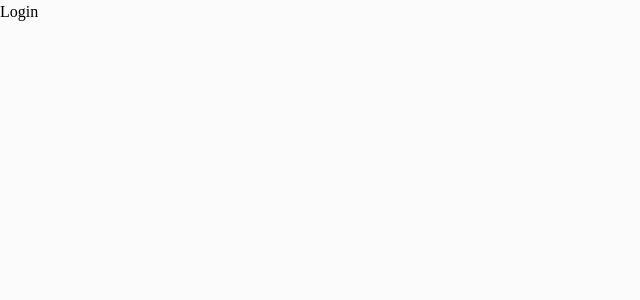
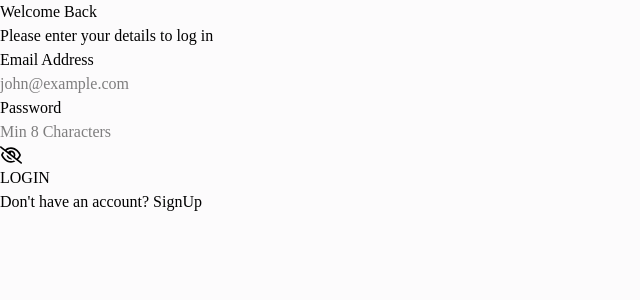
Before and after one commit to MayankSikkalwar/ai-interview-prep-app, a React (Vite) app in the folder frontend/ai-interview-prep-app/: page /login in a window 1280 px wide. Shown: the top 300 px of the page, without its empty margins (0-640 px from the left). Built offline with nearby package versions, Linux system fonts and the light colour scheme.

Commit message:
added Login page form

```diff
--- /dev/null
+++ b/frontend/ai-interview-prep-app/src/components/Inputs/Input.jsx
@@ -0,0 +1,45 @@
+import React, { useState } from "react";
+import { FaRegEye, FaRegEyeSlash } from "react-icons/fa6";
+const Input = ({ value, onChange, label, placeholder, type }) => {
+  const [showPassword, setShowPassword] = useState(false);
+
+  const toggleShowPassword = () => {
+    setShowPassword(!showPassword);
+  };
+  return (
+    <div>
+      <label className="text-[13px] text-slate-800">{label}</label>
+
+      <div className="input-box">
+        <input
+          type={
+            type === "password" ? (showPassword ? "text" : "password") : type
+          }
+          placeholder={placeholder}
+          className="w-full bg-transparent outline-none"
+          value={value}
+          onChange={(e) => onChange(e)}
+        />
+        {type === "password" && (
+          <>
+            {showPassword ? (
+              <FaRegEye
+                size={22}
+                className="text-primary cursor-pointer"
+                onClick={() => toggleShowPassword()}
+              />
+            ) : (
+              <FaRegEyeSlash
+                size={22}
+                className="text-slate-400 cursor-pointer"
+                onClick={() => toggleShowPassword()}
+              />
+            )}
+          </>
+        )}
+      </div>
+    </div>
+  );
+};
+
+export default Input;
--- /dev/null
+++ b/frontend/ai-interview-prep-app/src/components/Modal.jsx
@@ -0,0 +1,47 @@
+import React from "react";
+
+const Modal = ({ children, isOpen, onClose, title, hideHeader }) => {
+  if(!isOpen) return null;
+  return (
+    <div className="fixed inset-0 z-50 flex justify-center items-center w-full h-full bg-black/40">
+      <div className="relative flex flex-col bg-white shadow-lg rounded-lg overflow-hidden">
+        {/* Header */}
+        {!hideHeader && (
+          <div className="flex items-center justify-between p-4 border-b border-gray-200">
+            <h3 className="md:text-lg font-medium text-gray-900">{title}</h3>
+          </div>
+        )}
+
+        {/* Close Button */}
+        <button
+          type="button"
+          className="text-gray-400 bg-transparent hover:bg-orange-100 hover:text-gray-900 rounded-lg text-sm w-8 h-8 flex justify-center items-center absolute top-3.5 right-3.5 cursor-pointer"
+          onClick={onClose}
+        >
+          <svg
+            className="w-3 h-3"
+            aria-hidden="true"
+            xmlns="http://www.w3.org/2000/svg"
+            fill="none"
+            viewBox="0 0 14 14"
+          >
+            <path
+              stroke="currentColor"
+              strokeLinecap="round"
+              strokeLinejoin="round"
+              strokeWidth="2"
+              d="M1 1l12 12M13 1L1 13"
+            />
+          </svg>
+        </button>
+
+        {/* Body */}
+        <div className="flex-1 overflow-y-auto custom-scrollbar">
+          {children}
+        </div>
+      </div>
+    </div>
+  );
+};
+
+export default Modal;
--- a/frontend/ai-interview-prep-app/src/pages/Auth/Login.jsx
+++ b/frontend/ai-interview-prep-app/src/pages/Auth/Login.jsx
@@ -1,9 +1,62 @@
-import React from 'react'
+import React, { useState } from "react";
+import { useNavigate } from "react-router-dom";
+import Input from "../../components/Inputs/Input";
 
-const Login = () => {
+const Login = ({ setCurrentPage }) => {
+  const [email, setEmail] = useState("");
+  const [password, setPassword] = useState("");
+  const [error, setError] = useState(null);
+
+  const navigate = useNavigate();
+
+  // handle login form submit
+  const handleLogin = async (e) => {
+    e.preventDefault();
+  };
+
   return (
-    <div>Login</div>
-  )
-}
+    <div className="w-[90vw] md:w-[33vw] p-7 flex flex-col justify-center">
+      <h3 className="ext-lg font-semibold text-black">Welcome Back</h3>
+      <p className="text-xs text-slate-700 mt-[5px] mb-6">
+        Please enter your details to log in
+      </p>
+      <form onSubmit={handleLogin}>
+        <Input
+          value={email}
+          onChange={({ target }) => setEmail(target.value)}
+          label="Email Address"
+          placeholder="john@example.com"
+          type="text"
+        />
 
-export default Login
+        <Input
+          value={password}
+          onChange={({ target }) => setPassword(target.value)}
+          label="Password"
+          placeholder="Min 8 Characters"
+          type="password"
+        />
+
+        {error && <p className="text-red-500 text-xs pb-2.5">{error}</p>}
+
+        <button type="submit" className="btn-primary">
+          LOGIN
+        </button>
+
+        <p className="text-[13px] text-slate-800 mt-3">
+          Don't have an account?{" "}
+          <button
+            className="font-medium text-primary underline cursor-pointer"
+            onClick={() => {
+              setCurrentPage("signup");
+            }}
+          >
+            SignUp
+          </button>
+        </p>
+      </form>
+    </div>
+  );
+};
+
+export default Login;
--- a/frontend/ai-interview-prep-app/src/pages/LandingPage.jsx
+++ b/frontend/ai-interview-prep-app/src/pages/LandingPage.jsx
@@ -3,6 +3,9 @@ import HERO_IMG from "../assets/Hero_img.png";
 import { APP_FEATURES } from "../utils/data";
 import { useNavigate } from "react-router-dom";
 import {LuSparkles} from 'react-icons/lu'
+import Login from "./Auth/Login";
+import SignUp from "./Auth/SignUp";
+import Modal from "../components/Modal";
 
 const LandingPage = () => {
   const navigate = useNavigate();
@@ -133,7 +136,23 @@ const LandingPage = () => {
 
 
       </div>
-
+      <Modal
+          isOpen={openAuthModal}
+          onClose={() => {
+            setOpenAuthModal(false);
+            setCurrentPage("login");
+          }}
+          hideHeader
+          >
+            <div>
+              {currentPage === "login" && (
+                <Login setCurrentPage={setCurrentPage} />
+              )}
+              {currentPage === "signup" && (
+                <SignUp setCurrentPage={setCurrentPage} />
+              )}
+            </div>
+          </Modal>
     </>
   );
 };
```
